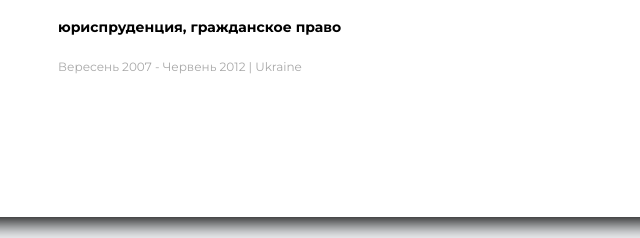
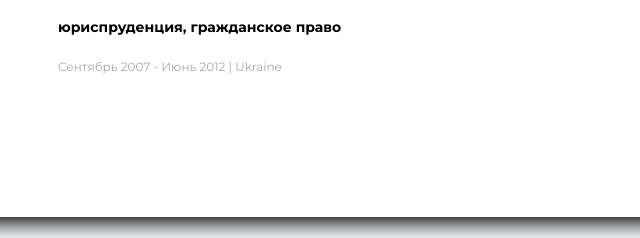
Before and after one commit to StanislavProtashchuk/my-resume-ua, a plain HTML site: page index.html in a window 1280 px wide. Shown: the part 1223-1461 px from the top of the page, 440-1080 px from the left. Drawn offline with Linux system fonts and the light colour scheme.

Commit message:
september

```diff
--- a/index.html
+++ b/index.html
@@ -96,7 +96,7 @@
               <div class="education">
                 <h4 class="orange-title">Национальный Университет "Острожская Академия"</h4>
                 <h5 class="specialty">юриспруденция, гражданское право</h5>
-                <p class="date">Вересень 2007 - Червень 2012 | Ukraine</p>
+                <p class="date">Сентябрь 2007 - Июнь 2012 | Ukraine</p>
               </div>
 
               </div>
```
